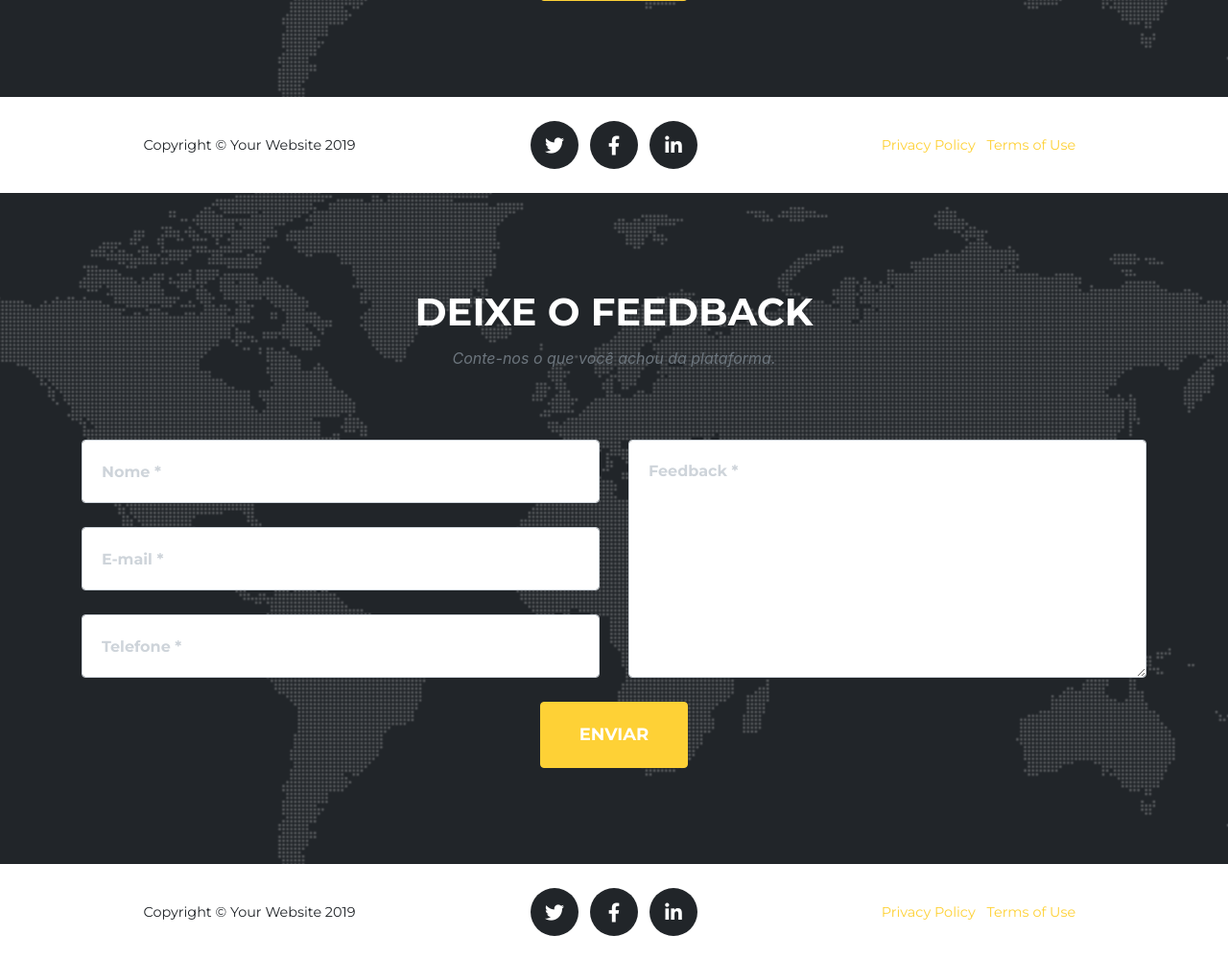
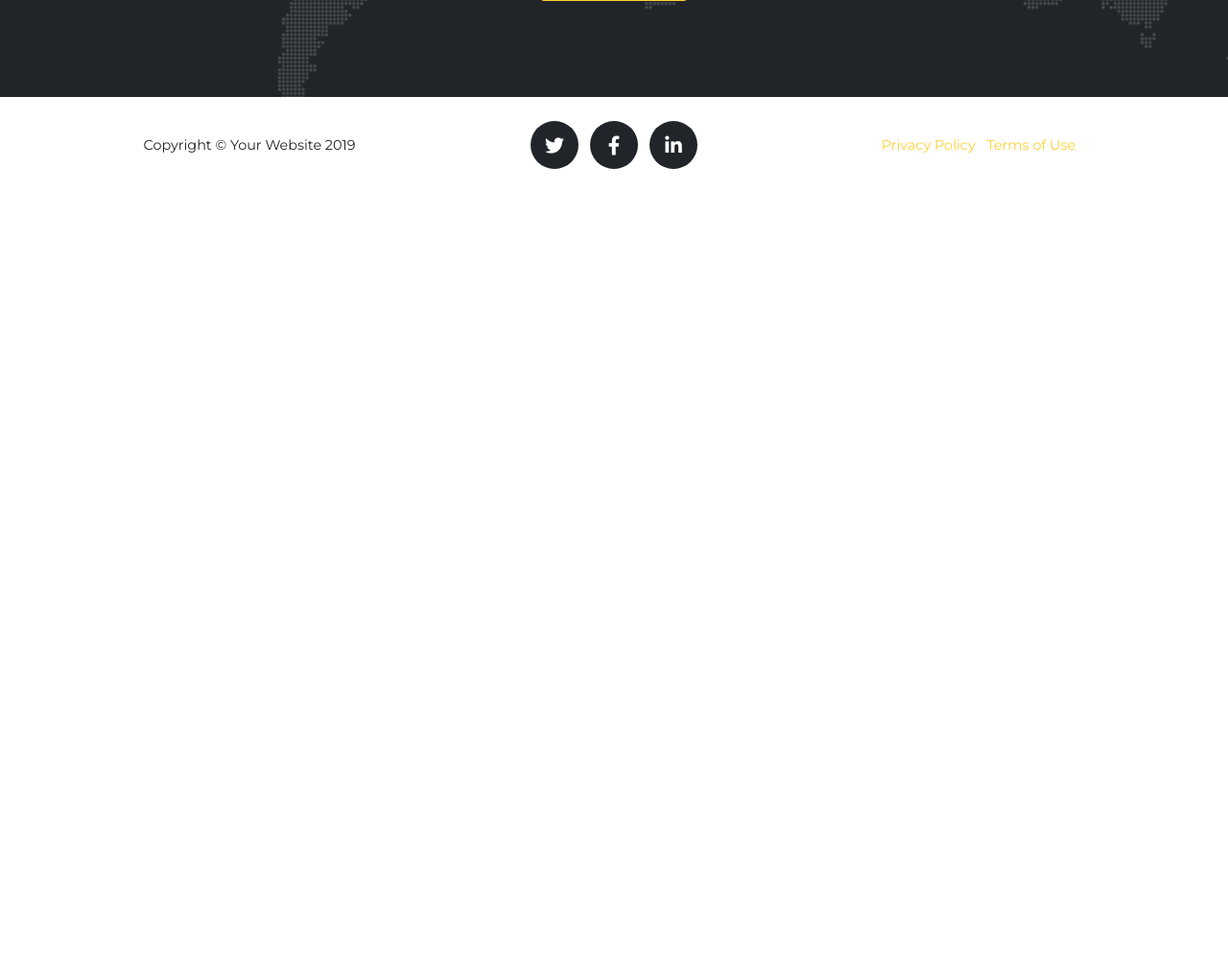
Before and after one commit to Tiagoblima/RITGames, a Flask app: template templates/start.html in a window 1280 px wide. Shown: the part 3167-4167 px from the top of the page at 96% size. After the commit the page ends 3343 px from the top, so only its background shows below. Run offline with Flask 2, Linux system fonts and the light colour scheme; the template is opened without the code that fills it, so the values that code supplies are empty; parts of the project's set-up code (start-up, migrations or seed data) failed here and were passed over; some libraries are stand-ins or nearby versions; some web fonts are replaced.

Commit message:
- Correção de erros e bugs - tornando index escalavel

```diff
--- a/templates/start.html
+++ b/templates/start.html
@@ -227,90 +227,6 @@
         </a>
     </div>
   </section>
-      <!-- Contact -->
-      <section class="page-section" id="contact">
-        <div class="container">
-          <div class="row">
-            <div class="col-lg-12 text-center">
-              <h2 class="section-heading text-uppercase">Deixe o Feedback</h2>
-              <h3 class="section-subheading text-muted">Conte-nos o que você achou da plataforma.</h3>
-            </div>
-          </div>
-          <div class="row">
-            <div class="col-lg-12">
-              <form id="contactForm" name="sentMessage" novalidate="novalidate">
-                <div class="row">
-                  <div class="col-md-6">
-                    <div class="form-group">
-                      <input class="form-control" id="name" type="text" placeholder="Nome *" required="required" data-validation-required-message="Please enter your name.">
-                      <p class="help-block text-danger"></p>
-                    </div>
-                    <div class="form-group">
-                      <input class="form-control" id="email" type="email" placeholder="E-mail *" required="required" data-validation-required-message="Please enter your email address.">
-                      <p class="help-block text-danger"></p>
-                    </div>
-                    <div class="form-group">
-                      <input class="form-control" id="phone" type="tel" placeholder="Telefone *" required="required" data-validation-required-message="Please enter your phone number.">
-                      <p class="help-block text-danger"></p>
-                    </div>
-                  </div>
-                  <div class="col-md-6">
-                    <div class="form-group">
-                      <textarea class="form-control" id="message" placeholder="Feedback *" required="required" data-validation-required-message="Please enter a message."></textarea>
-                      <p class="help-block text-danger"></p>
-                    </div>
-                  </div>
-                  <div class="clearfix"></div>
-                  <div class="col-lg-12 text-center">
-                    <div id="success"></div>
-                    <button id="sendMessageButton" class="btn btn-primary btn-xl text-uppercase" type="submit">Enviar</button>
-                  </div>
-                </div>
-              </form>
-            </div>
-          </div>
-        </div>
-      </section>
-
-      <!-- Footer -->
-      <footer class="footer">
-        <div class="container">
-          <div class="row align-items-center">
-            <div class="col-md-4">
-              <span class="copyright">Copyright &copy; Your Website 2019</span>
-            </div>
-            <div class="col-md-4">
-              <ul class="list-inline social-buttons">
-                <li class="list-inline-item">
-                  <a href="#">
-                    <i class="fab fa-twitter"></i>
-                  </a>
-                </li>
-                <li class="list-inline-item">
-                  <a href="#">
-                    <i class="fab fa-facebook-f"></i>
-                  </a>
-                </li>
-                <li class="list-inline-item">
-                  <a href="#">
-                    <i class="fab fa-linkedin-in"></i>
-                  </a>
-                </li>
-              </ul>
-            </div>
-            <div class="col-md-4">
-              <ul class="list-inline quicklinks">
-                <li class="list-inline-item">
-                  <a href="#">Privacy Policy</a>
-                </li>
-                <li class="list-inline-item">
-                  <a href="#">Terms of Use</a>
-                </li>
-              </ul>
-            </div>
-          </div>
-        </div>
-      </footer>
   {% endblock %}
 
  {% block modal %}
```
